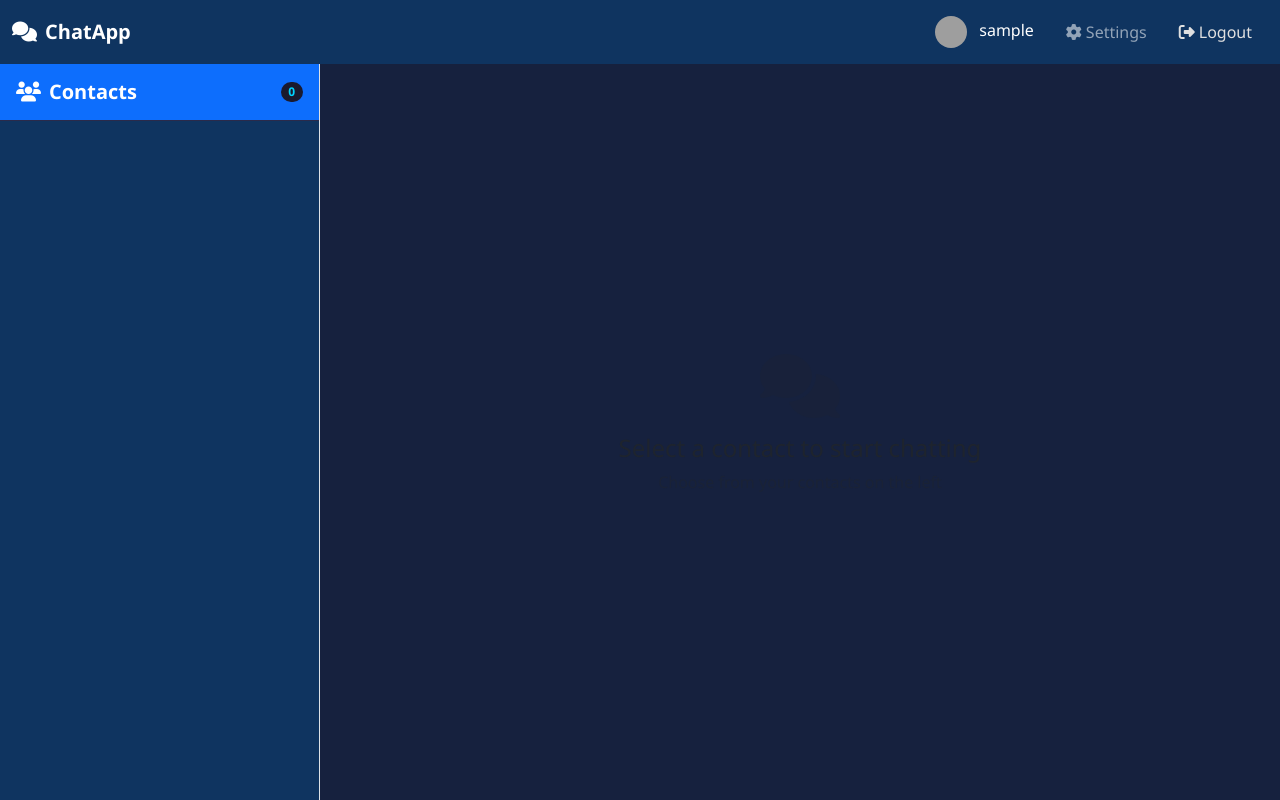
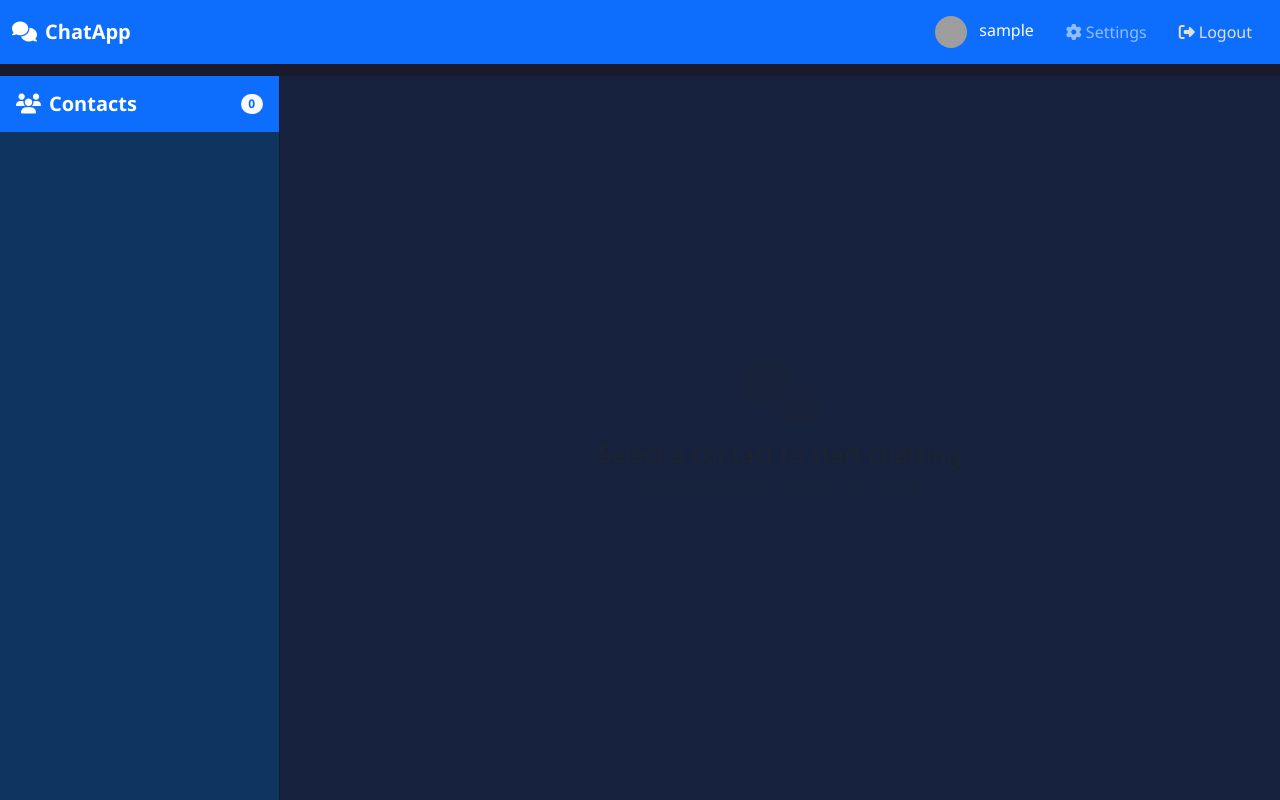
Before and after one commit to amiitdev/flask_chat_app, a Flask app: page / in a window 1280 px wide. Run offline with Flask 3, Linux system fonts and the light colour scheme; the visitor is signed in with stand-in values (Sample User, id 1); data comes from the database, SQL or seed files in the repository; some libraries are stand-ins or nearby versions; grey boxes are pictures that could not be loaded.

Commit message:
Complete layout rewrite - fixed positioning for mobile stability

```diff
--- a/static/css/style.css
+++ b/static/css/style.css
@@ -1,80 +1,113 @@
 * { box-sizing: border-box; }
 
-html, body { height: 100%; }
+html, body {
+    height: 100%;
+    margin: 0;
+    overflow: hidden;
+}
 
-body { font-family: 'Segoe UI', system-ui, -apple-system, sans-serif; overflow-x: hidden; display: flex; flex-direction: column; }
+body {
+    font-family: 'Segoe UI', system-ui, -apple-system, sans-serif;
+    display: flex;
+    flex-direction: column;
+}
 
-main { flex: 1; display: flex; flex-direction: column; overflow: hidden; }
-
-.chat-app {
+main {
     flex: 1;
     display: flex;
     flex-direction: column;
     overflow: hidden;
 }
 
-.chat-layout {
-    flex: 1;
+/* ===== Chat Container - Fixed Layout ===== */
+.chat-container {
+    position: fixed;
+    top: 76px;
+    left: 0;
+    right: 0;
+    bottom: 0;
     display: flex;
     overflow: hidden;
 }
 
-.chat-main {
+/* ===== Sidebar ===== */
+.chat-sidebar {
+    width: 280px;
+    background: white;
+    border-right: 1px solid #dee2e6;
     display: flex;
     flex-direction: column;
-    flex: 1;
     overflow: hidden;
 }
 
-.chat-layout {
-    flex: 1;
-    min-height: 0;
-    width: 100%;
+.sidebar-header {
+    padding: 1rem;
+    background: #0d6efd;
+    color: white;
+    display: flex;
+    align-items: center;
+    justify-content: space-between;
+    flex-shrink: 0;
 }
 
+.sidebar-list {
+    flex: 1;
+    overflow-y: auto;
+    -webkit-overflow-scrolling: touch;
+}
+
+/* ===== Main Chat Area ===== */
 .chat-main {
-    min-height: 0;
+    flex: 1;
     display: flex;
     flex-direction: column;
+    overflow: hidden;
+    background: #f8f9fa;
 }
 
-
-
-.hover-bg-light:hover { background-color: #f8f9fa; cursor: pointer; }
-.hover-bg-light.active { background-color: #e7f3ff; border-left: 3px solid #0d6efd; }
-
-.user-item { transition: all 0.2s ease; }
-.user-item:hover { background-color: #f0f2f5; }
-
-.sidebar-mobile { transition: transform 0.3s ease; }
-@media (max-width: 767.98px) {
-    .sidebar-mobile {
-        position: fixed;
-        top: 76px;
-        left: 0;
-        width: 280px;
-        height: calc(100dvh - 76px);
-        z-index: 1030;
-        transform: translateX(-100%);
-        transition: transform 0.3s ease;
-        box-shadow: 0 0 15px rgba(0,0,0,0.2);
-    }
-    .sidebar-mobile.show {
-        transform: translateX(0);
-    }
+.no-chat-msg {
+    flex: 1;
+    display: flex;
+    align-items: center;
+    justify-content: center;
+    text-align: center;
+    color: #6c757d;
 }
 
-#message-area {
+.chat-content {
+    flex: 1;
     display: flex;
     flex-direction: column;
-    overflow-x: hidden;
-    word-wrap: break-word;
-    overflow-y: auto;
-    -webkit-overflow-scrolling: touch;
-    flex: 1;
-    min-height: 0;
+    overflow: hidden;
 }
 
+.chat-header {
+    padding: 1rem;
+    background: white;
+    border-bottom: 1px solid #dee2e6;
+    display: flex;
+    align-items: center;
+    justify-content: space-between;
+    flex-shrink: 0;
+}
+
+.chat-messages {
+    flex: 1;
+    overflow-y: auto;
+    padding: 1.5rem;
+    -webkit-overflow-scrolling: touch;
+    background: #f8f9fa;
+}
+
+.chat-input-area {
+    padding: 1rem;
+    background: white;
+    border-top: 1px solid #dee2e6;
+    flex-shrink: 0;
+    padding-bottom: calc(1rem + env(safe-area-inset-bottom));
+}
+
+/* ===== Message Styles ===== */
 .message {
     max-width: 70%;
     margin-bottom: 12px;
@@ -199,173 +218,165 @@
 
 .user-list { scrollbar-width: thin; scrollbar-color: #ccc transparent; }
 
+/* ===== Form Elements ===== */
 #chat-form input:focus { box-shadow: 0 0 0 0.2rem rgba(13,110,253,0.15); border-color: #86b7fe; }
-
-.card { border: none; }
-.shadow-lg { box-shadow: 0 10px 40px rgba(0,0,0,0.1) !important; }
-
-.min-vh-100 { min-height: 100vh; }
 
 .input-group-text { border: none; background: #f8f9fa !important; }
 .form-control { border: none; background: #f8f9fa !important; }
 .form-control:focus { box-shadow: none; background: #fff !important; border: 1px solid #dee2e6; }
 
+/* ===== Misc ===== */
+.card { border: none; }
+.shadow-lg { box-shadow: 0 10px 40px rgba(0,0,0,0.1) !important; }
+
 .opacity-50 { opacity: 0.5; }
 .text-truncate { max-width: 200px; display: inline-block; }
 
-/* Theme Styles */
+/* ===== Toast ===== */
+.toast-container { z-index: 1100; }
+.toast { animation: slideInRight 0.3s ease; }
+
+@keyframes slideInRight {
+    from { transform: translateX(100%); opacity: 0; }
+    to { transform: translateX(0); opacity: 1; }
+}
+
+/* ===== Theme Styles ===== */
 
 /* Dark Theme (Default) */
 body.theme-dark { background: #1a1a2e; color: #e0e0e0; }
-.theme-dark .chat-app { background: #16213e; }
-.theme-dark .sidebar-mobile { background: #0f3460 !important; }
-.theme-dark .user-item { border-color: #1a1a2e !important; }
-.theme-dark .user-item:hover { background-color: #1a1a2e !important; }
-.theme-dark .user-item.active { background-color: #1a1a2e !important; border-left-color: #00d4ff !important; }
-.theme-dark .message-received { background: #2a2a4a !important; color: #e0e0e0 !important; }
-.theme-dark .message-sent { background: linear-gradient(135deg, #0084ff, #00d4ff) !important; }
-.theme-dark #message-area { background: #16213e !important; }
-.theme-dark .reply-preview { background: #1a1a2e !important; border-color: #00d4ff !important; }
-.theme-dark .typing-indicator { color: #00d4ff !important; }
+
+.theme-dark .chat-sidebar { background: #0f3460; border-color: #1a1a2e; }
+.theme-dark .user-item { border-color: #1a1a2e; }
+.theme-dark .user-item:hover { background-color: #1a1a2e; }
+.theme-dark .user-item.active { background-color: #1a1a2e; border-left-color: #00d4ff; }
+.theme-dark .chat-main { background: #16213e; }
+.theme-dark .chat-header { background: #0f3460; color: #e0e0e0; border-color: #1a1a2e; }
+.theme-dark .chat-messages { background: #16213e; }
+.theme-dark .message-received { background: #2a2a4a; color: #e0e0e0; }
+.theme-dark .message-sent { background: linear-gradient(135deg, #0084ff, #00d4ff); }
+.theme-dark .chat-input-area { background: #0f3460; border-color: #1a1a2e; }
+.theme-dark .reply-preview { background: #1a1a2e; border-color: #00d4ff; }
+.theme-dark .typing-indicator { color: #00d4ff; }
 .theme-dark ::-webkit-scrollbar-track { background: #0f3460; }
 .theme-dark ::-webkit-scrollbar-thumb { background: #1a1a2e; }
 .theme-dark ::-webkit-scrollbar-thumb:hover { background: #2a2a4a; }
-.theme-dark .card { background: #0f3460 !important; color: #e0e0e0; }
-.theme-dark .input-group-text { background: #1a1a2e !important; color: #e0e0e0 !important; border-color: #2a2a4a !important; }
-.theme-dark .form-control { background: #1a1a2e !important; color: #e0e0e0 !important; border-color: #2a2a4a !important; }
-.theme-dark .form-control:focus { background: #0f3460 !important; color: #e0e0e0 !important; border-color: #00d4ff !important; }
+.theme-dark .form-control { background: #1a1a2e; color: #e0e0e0; border-color: #2a2a4a; }
+.theme-dark .form-control:focus { background: #0f3460; border-color: #00d4ff; }
 .theme-dark .form-control::placeholder { color: #888; }
-.theme-dark .bg-light { background: #1a1a2e !important; }
-.theme-dark .text-primary { color: #00d4ff !important; }
-.theme-dark .border-bottom { border-color: #2a2a4a !important; }
-.theme-dark .navbar { background: #0f3460 !important; }
+.theme-dark .navbar { background: #0f3460; }
 .theme-dark .btn-outline-light { color: #e0e0e0; border-color: #e0e0e0; }
 .theme-dark .btn-outline-light:hover { background: #1a1a2e; color: #00d4ff; }
-.theme-dark #chat-form input { background: #1a1a2e !important; color: #e0e0e0 !important; }
-.theme-dark #chat-form input:focus { border-color: #00d4ff !important; box-shadow: 0 0 0 0.2rem rgba(0,212,255,0.15) !important; }
 .theme-dark .toast { background: #0f3460; color: #e0e0e0; }
-.theme-dark .badge.bg-light { background: #1a1a2e !important; color: #00d4ff !important; }
+.theme-dark .badge.bg-light { background: #1a1a2e; color: #00d4ff; }
 
 /* Light Theme */
 body.theme-light { background: #f8f9fa; color: #212529; }
-.theme-light .chat-app { background: #ffffff; }
-.theme-light .sidebar-mobile { background: #ffffff !important; }
-.theme-light .user-item { border-color: #dee2e6 !important; }
-.theme-light .user-item:hover { background-color: #f8f9fa !important; }
-.theme-light .user-item.active { background-color: #e7f3ff !important; border-left-color: #0d6efd !important; }
-.theme-light .message-received { background: #ffffff !important; color: #212529 !important; border: 1px solid #dee2e6; }
-.theme-light .message-sent { background: linear-gradient(135deg, #0d6efd, #0b5ed7) !important; }
-.theme-light #message-area { background: #f8f9fa !important; }
-.theme-light .reply-preview { background: #e7f3ff !important; border-color: #0d6efd !important; }
-.theme-light .typing-indicator { color: #0d6efd !important; }
+
+.theme-light .chat-sidebar { background: #ffffff; border-color: #dee2e6; }
+.theme-light .user-item { border-color: #dee2e6; }
+.theme-light .user-item:hover { background-color: #f8f9fa; }
+.theme-light .user-item.active { background-color: #e7f3ff; border-left-color: #0d6efd; }
+.theme-light .chat-main { background: #ffffff; }
+.theme-light .chat-header { background: #ffffff; color: #212529; border-color: #dee2e6; }
+.theme-light .chat-messages { background: #f8f9fa; }
+.theme-light .message-received { background: #ffffff; color: #212529; border: 1px solid #dee2e6; }
+.theme-light .message-sent { background: linear-gradient(135deg, #0d6efd, #0b5ed7); }
+.theme-light .chat-input-area { background: #ffffff; border-color: #dee2e6; }
+.theme-light .reply-preview { background: #e7f3ff; border-color: #0d6efd; }
+.theme-light .typing-indicator { color: #0d6efd; }
 .theme-light ::-webkit-scrollbar-track { background: #e9ecef; }
 .theme-light ::-webkit-scrollbar-thumb { background: #adb5bd; }
 .theme-light ::-webkit-scrollbar-thumb:hover { background: #6c757d; }
-.theme-light .card { background: #ffffff !important; color: #212529; border: 1px solid #dee2e6; }
-.theme-light .input-group-text { background: #e9ecef !important; color: #212529 !important; border-color: #dee2e6 !important; }
-.theme-light .form-control { background: #ffffff !important; color: #212529 !important; border-color: #dee2e6 !important; }
-.theme-light .form-control:focus { background: #ffffff !important; color: #212529 !important; border-color: #0d6efd !important; }
+.theme-light .form-control { background: #ffffff; color: #212529; border-color: #dee2e6; }
+.theme-light .form-control:focus { background: #ffffff; border-color: #0d6efd; }
 .theme-light .form-control::placeholder { color: #6c757d; }
-.theme-light .bg-light { background: #f8f9fa !important; }
-.theme-light .text-primary { color: #0d6efd !important; }
-.theme-light .border-bottom { border-color: #dee2e6 !important; }
-.theme-light .navbar { background: #0d6efd !important; }
+.theme-light .bg-light { background: #f8f9fa; }
+.theme-light .text-primary { color: #0d6efd; }
+.theme-light .border-bottom { border-color: #dee2e6; }
+.theme-light .navbar { background: #0d6efd; }
 .theme-light .btn-outline-light { color: #212529; border-color: #6c757d; }
 .theme-light .btn-outline-light:hover { background: #f8f9fa; color: #0d6efd; }
-.theme-light #chat-form input { background: #ffffff !important; color: #212529 !important; }
-.theme-light #chat-form input:focus { border-color: #0d6efd !important; box-shadow: 0 0 0 0.2rem rgba(13,110,253,0.15) !important; }
 .theme-light .toast { background: #ffffff; color: #212529; border: 1px solid #dee2e6; }
-.theme-light .badge.bg-light { background: #f8f9fa !important; color: #0d6efd !important; }
+.theme-light .badge.bg-light { background: #f8f9fa; color: #0d6efd; }
 
 /* Blue Theme */
 body.theme-blue { background: #0c2461; color: #d1d8e0; }
-.theme-blue .chat-app { background: #1e3799; }
-.theme-blue .sidebar-mobile { background: #0c2461 !important; }
-.theme-blue .user-item { border-color: #0c2461 !important; }
-.theme-blue .user-item:hover { background-color: #0c2461 !important; }
-.theme-blue .user-item.active { background-color: #0c2461 !important; border-left-color: #4a69bd !important; }
-.theme-blue .message-received { background: #1e3799 !important; color: #d1d8e0 !important; }
-.theme-blue .message-sent { background: linear-gradient(135deg, #4a69bd, #6a89cc) !important; }
-.theme-blue #message-area { background: #1e3799 !important; }
-.theme-blue .reply-preview { background: #0c2461 !important; border-color: #4a69bd !important; }
-.theme-blue .typing-indicator { color: #6a89cc !important; }
+
+.theme-blue .chat-sidebar { background: #0c2461; border-color: #1e3799; }
+.theme-blue .user-item { border-color: #0c2461; }
+.theme-blue .user-item:hover { background-color: #0c2461; }
+.theme-blue .user-item.active { background-color: #0c2461; border-left-color: #4a69bd; }
+.theme-blue .chat-main { background: #1e3799; }
+.theme-blue .chat-header { background: #0c2461; color: #d1d8e0; border-color: #1e3799; }
+.theme-blue .chat-messages { background: #1e3799; }
+.theme-blue .message-received { background: #1e3799; color: #d1d8e0; }
+.theme-blue .message-sent { background: linear-gradient(135deg, #4a69bd, #6a89cc); }
+.theme-blue .chat-input-area { background: #0c2461; border-color: #1e3799; }
+.theme-blue .reply-preview { background: #0c2461; border-color: #4a69bd; }
+.theme-blue .typing-indicator { color: #6a89cc; }
 .theme-blue ::-webkit-scrollbar-track { background: #0c2461; }
 .theme-blue ::-webkit-scrollbar-thumb { background: #1e3799; }
 .theme-blue ::-webkit-scrollbar-thumb:hover { background: #4a69bd; }
-.theme-blue .card { background: #0c2461 !important; color: #d1d8e0; }
-.theme-blue .input-group-text { background: #0c2461 !important; color: #d1d8e0 !important; border-color: #1e3799 !important; }
-.theme-blue .form-control { background: #0c2461 !important; color: #d1d8e0 !important; border-color: #1e3799 !important; }
-.theme-blue .form-control:focus { background: #1e3799 !important; color: #d1d8e0 !important; border-color: #4a69bd !important; }
+.theme-blue .form-control { background: #0c2461; color: #d1d8e0; border-color: #1e3799; }
+.theme-blue .form-control:focus { background: #1e3799; border-color: #4a69bd; }
 .theme-blue .form-control::placeholder { color: #95a5a6; }
-.theme-blue .bg-light { background: #0c2461 !important; }
-.theme-blue .text-primary { color: #6a89cc !important; }
-.theme-blue .border-bottom { border-color: #1e3799 !important; }
-.theme-blue .navbar { background: #0c2461 !important; }
+.theme-blue .navbar { background: #0c2461; }
 .theme-blue .btn-outline-light { color: #d1d8e0; border-color: #d1d8e0; }
 .theme-blue .btn-outline-light:hover { background: #0c2461; color: #6a89cc; }
-.theme-blue #chat-form input { background: #0c2461 !important; color: #d1d8e0 !important; }
-.theme-blue #chat-form input:focus { border-color: #4a69bd !important; box-shadow: 0 0 0 0.2rem rgba(74,105,189,0.15) !important; }
 .theme-blue .toast { background: #0c2461; color: #d1d8e0; }
-.theme-blue .badge.bg-light { background: #0c2461 !important; color: #6a89cc !important; }
+.theme-blue .badge.bg-light { background: #0c2461; color: #6a89cc; }
 
 /* Green Theme */
 body.theme-green { background: #1e3c1e; color: #d4edda; }
-.theme-green .chat-app { background: #2d5a2d; }
-.theme-green .sidebar-mobile { background: #1e3c1e !important; }
-.theme-green .user-item { border-color: #1e3c1e !important; }
-.theme-green .user-item:hover { background-color: #1e3c1e !important; }
-.theme-green .user-item.active { background-color: #1e3c1e !important; border-left-color: #28a745 !important; }
-.theme-green .message-received { background: #2d5a2d !important; color: #d4edda !important; }
-.theme-green .message-sent { background: linear-gradient(135deg, #28a745, #20c997) !important; }
-.theme-green #message-area { background: #2d5a2d !important; }
-.theme-green .reply-preview { background: #1e3c1e !important; border-color: #28a745 !important; }
-.theme-green .typing-indicator { color: #20c997 !important; }
+
+.theme-green .chat-sidebar { background: #1e3c1e; border-color: #2d5a2d; }
+.theme-green .user-item { border-color: #1e3c1e; }
+.theme-green .user-item:hover { background-color: #1e3c1e; }
+.theme-green .user-item.active { background-color: #1e3c1e; border-left-color: #28a745; }
+.theme-green .chat-main { background: #2d5a2d; }
+.theme-green .chat-header { background: #1e3c1e; color: #d4edda; border-color: #2d5a2d; }
+.theme-green .chat-messages { background: #2d5a2d; }
+.theme-green .message-received { background: #2d5a2d; color: #d4edda; }
+.theme-green .message-sent { background: linear-gradient(135deg, #28a745, #20c997); }
+.theme-green .chat-input-area { background: #1e3c1e; border-color: #2d5a2d; }
+.theme-green .reply-preview { background: #1e3c1e; border-color: #28a745; }
+.theme-green .typing-indicator { color: #20c997; }
 .theme-green ::-webkit-scrollbar-track { background: #1e3c1e; }
 .theme-green ::-webkit-scrollbar-thumb { background: #2d5a2d; }
 .theme-green ::-webkit-scrollbar-thumb:hover { background: #28a745; }
-.theme-green .card { background: #1e3c1e !important; color: #d4edda; }
-.theme-green .input-group-text { background: #1e3c1e !important; color: #d4edda !important; border-color: #2d5a2d !important; }
-.theme-green .form-control { background: #1e3c1e !important; color: #d4edda !important; border-color: #2d5a2d !important; }
-.theme-green .form-control:focus { background: #2d5a2d !important; color: #d4edda !important; border-color: #28a745 !important; }
+.theme-green .form-control { background: #1e3c1e; color: #d4edda; border-color: #2d5a2d; }
+.theme-green .form-control:focus { background: #2d5a2d; border-color: #28a745; }
 .theme-green .form-control::placeholder { color: #8fbc8f; }
-.theme-green .bg-light { background: #1e3c1e !important; }
-.theme-green .text-primary { color: #20c997 !important; }
-.theme-green .border-bottom { border-color: #2d5a2d !important; }
-.theme-green .navbar { background: #1e3c1e !important; }
+.theme-green .navbar { background: #1e3c1e; }
 .theme-green .btn-outline-light { color: #d4edda; border-color: #d4edda; }
 .theme-green .btn-outline-light:hover { background: #1e3c1e; color: #20c997; }
-.theme-green #chat-form input { background: #1e3c1e !important; color: #d4edda !important; }
-.theme-green #chat-form input:focus { border-color: #28a745 !important; box-shadow: 0 0 0 0.2rem rgba(40,167,69,0.15) !important; }
 .theme-green .toast { background: #1e3c1e; color: #d4edda; }
-.theme-green .badge.bg-light { background: #1e3c1e !important; color: #20c997 !important; }
+.theme-green .badge.bg-light { background: #1e3c1e; color: #20c997; }
 
 /* Purple Theme */
 body.theme-purple { background: #2d1b69; color: #e8daef; }
-.theme-purple .chat-app { background: #4a2c8a; }
-.theme-purple .sidebar-mobile { background: #2d1b69 !important; }
-.theme-purple .user-item { border-color: #2d1b69 !important; }
-.theme-purple .user-item:hover { background-color: #2d1b69 !important; }
-.theme-purple .user-item.active { background-color: #2d1b69 !important; border-left-color: #a569bd !important; }
-.theme-purple .message-received { background: #4a2c8a !important; color: #e8daef !important; }
-.theme-purple .message-sent { background: linear-gradient(135deg, #6c5ce7, #a569bd) !important; }
-.theme-purple #message-area { background: #4a2c8a !important; }
-.theme-purple .reply-preview { background: #2d1b69 !important; border-color: #a569bd !important; }
-.theme-purple .typing-indicator { color: #a569bd !important; }
+
+.theme-purple .chat-sidebar { background: #2d1b69; border-color: #4a2c8a; }
+.theme-purple .user-item { border-color: #2d1b69; }
+.theme-purple .user-item:hover { background-color: #2d1b69; }
+.theme-purple .user-item.active { background-color: #2d1b69; border-left-color: #a569bd; }
+.theme-purple .chat-main { background: #4a2c8a; }
+.theme-purple .chat-header { background: #2d1b69; color: #e8daef; border-color: #4a2c8a; }
+.theme-purple .chat-messages { background: #4a2c8a; }
+.theme-purple .message-received { background: #4a2c8a; color: #e8daef; }
+.theme-purple .message-sent { background: linear-gradient(135deg, #6c5ce7, #a569bd); }
+.theme-purple .chat-input-area { background: #2d1b69; border-color: #4a2c8a; }
+.theme-purple .reply-preview { background: #2d1b69; border-color: #a569bd; }
+.theme-purple .typing-indicator { color: #a569bd; }
 .theme-purple ::-webkit-scrollbar-track { background: #2d1b69; }
 .theme-purple ::-webkit-scrollbar-thumb { background: #4a2c8a; }
 .theme-purple ::-webkit-scrollbar-thumb:hover { background: #6c5ce7; }
-.theme-purple .card { background: #2d1b69 !important; color: #e8daef; }
-.theme-purple .input-group-text { background: #2d1b69 !important; color: #e8daef !important; border-color: #4a2c8a !important; }
-.theme-purple .form-control { background: #2d1b69 !important; color: #e8daef !important; border-color: #4a2c8a !important; }
-.theme-purple .form-control:focus { background: #4a2c8a !important; color: #e8daef !important; border-color: #a569bd !important; }
+.theme-purple .form-control { background: #2d1b69; color: #e8daef; border-color: #4a2c8a; }
+.theme-purple .form-control:focus { background: #4a2c8a; border-color: #a569bd; }
 .theme-purple .form-control::placeholder { color: #bb8fce; }
-.theme-purple .bg-light { background: #2d1b69 !important; }
-.theme-purple .text-primary { color: #a569bd !important; }
-.theme-purple .border-bottom { border-color: #4a2c8a !important; }
-.theme-purple .navbar { background: #2d1b69 !important; }
+.theme-purple .navbar { background: #2d1b69; }
 .theme-purple .btn-outline-light { color: #e8daef; border-color: #e8daef; }
 .theme-purple .btn-outline-light:hover { background: #2d1b69; color: #a569bd; }
-.theme-purple #chat-form input { background: #2d1b69 !important; color: #e8daef !important; }
-.theme-purple #chat-form input:focus { border-color: #a569bd !important; box-shadow: 0 0 0 0.2rem rgba(165,105,189,0.15) !important; }
 .theme-purple .toast { background: #2d1b69; color: #e8daef; }
-.theme-purple .badge.bg-light { background: #2d1b69 !important; color: #a569bd !important; }
+.theme-purple .badge.bg-light { background: #2d1b69; color: #a569bd; }
--- a/templates/chat.html
+++ b/templates/chat.html
@@ -1,14 +1,13 @@
 {% extends "base.html" %}
 
 {% block content %}
-<div class="chat-app d-flex flex-column w-100">
-    <div class="chat-layout row g-0 flex-grow-1">
-        <div class="col-md-4 col-lg-3 border-end bg-white d-flex flex-column sidebar-mobile" id="sidebar">
-            <div class="p-3 border-bottom bg-primary text-white d-flex align-items-center justify-content-between">
+<div class="chat-container">
+    <div class="chat-sidebar sidebar-mobile" id="sidebar">
+        <div class="sidebar-header">
             <h5 class="mb-0 fw-bold"><i class="fas fa-users me-2"></i>Contacts</h5>
             <span class="badge bg-light text-primary rounded-pill">{{ users|length }}</span>
         </div>
-            <div class="flex-grow-1 overflow-auto user-list" id="user-list">
+        <div class="sidebar-list" id="user-list">
             {% for user in users %}
                 <div class="user-item p-3 border-bottom hover-bg-light cursor-pointer"
                      data-user-id="{{ user.id }}" data-username="{{ user.username }}">
@@ -29,8 +28,8 @@
         </div>
     </div>
 
-        <div class="col-md-8 col-lg-9 d-flex flex-column chat-main">
-            <div id="no-chat-selected" class="flex-grow-1 d-flex align-items-center justify-content-center">
+    <div class="chat-main">
+        <div id="no-chat-selected" class="no-chat-msg">
             <div class="text-center text-muted">
                 <i class="fas fa-comments fa-4x mb-3 opacity-25"></i>
                 <h4 class="fw-light">Select a contact to start chatting</h4>
@@ -38,8 +37,8 @@
             </div>
         </div>
 
-            <div id="chat-window" class="flex-grow-1 d-none d-flex flex-column">
-                <div class="chat-header p-3 bg-white border-bottom d-flex align-items-center justify-content-between">
+        <div id="chat-window" class="chat-content d-none">
+            <div class="chat-header">
                 <div class="d-flex align-items-center">
                     <button class="btn btn-sm btn-light d-md-none me-2" onclick="document.getElementById('sidebar').classList.remove('show')">
                         <i class="fas fa-arrow-left"></i>
@@ -57,7 +56,7 @@
                 </button>
             </div>
 
-                <div class="flex-grow-1 overflow-auto p-4" id="message-area">
+            <div class="chat-messages" id="message-area">
             </div>
 
             <div class="reply-preview p-2 bg-light border-top d-none" id="reply-preview">
@@ -70,7 +69,7 @@
                 </div>
             </div>
 
-                <div class="chat-input-container">
+            <div class="chat-input-area">
                 <div id="image-preview-area" class="mb-2 d-none">
                     <div class="position-relative d-inline-block">
                         <img id="image-preview" src="" class="img-thumbnail" style="max-height:150px;">
@@ -92,7 +91,6 @@
         </div>
     </div>
 </div>
-</div>
 {% endblock %}
 
 {% block scripts %}
```
Also changed, not shown: other parts of static/css/style.css (+26 -40 lines). Lines whose indentation alone changed are shown as unchanged.
